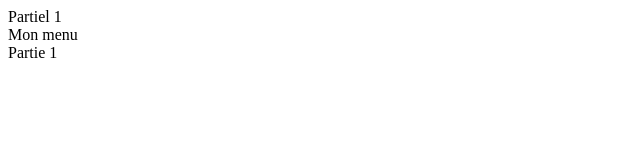
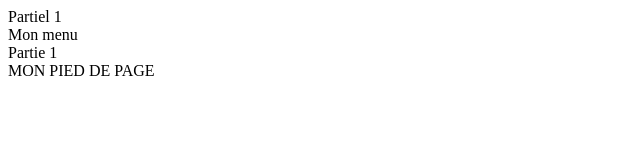
Before and after one commit to antoine-dc/partiel1-antoine-html-css, a plain HTML site: page index.html in a window 1280 px wide. Shown: the whole page, without its empty margins (0-640 px from the left). Drawn offline with Linux system fonts and the light colour scheme.

Commit message:
Add footer

```diff
--- a/index.html
+++ b/index.html
@@ -9,5 +9,6 @@
     Partiel 1
     <header>Mon menu</header>
     <section>Partie 1</section>
+    <footer>MON PIED DE PAGE</footer>
   </body>
 </html>
```
